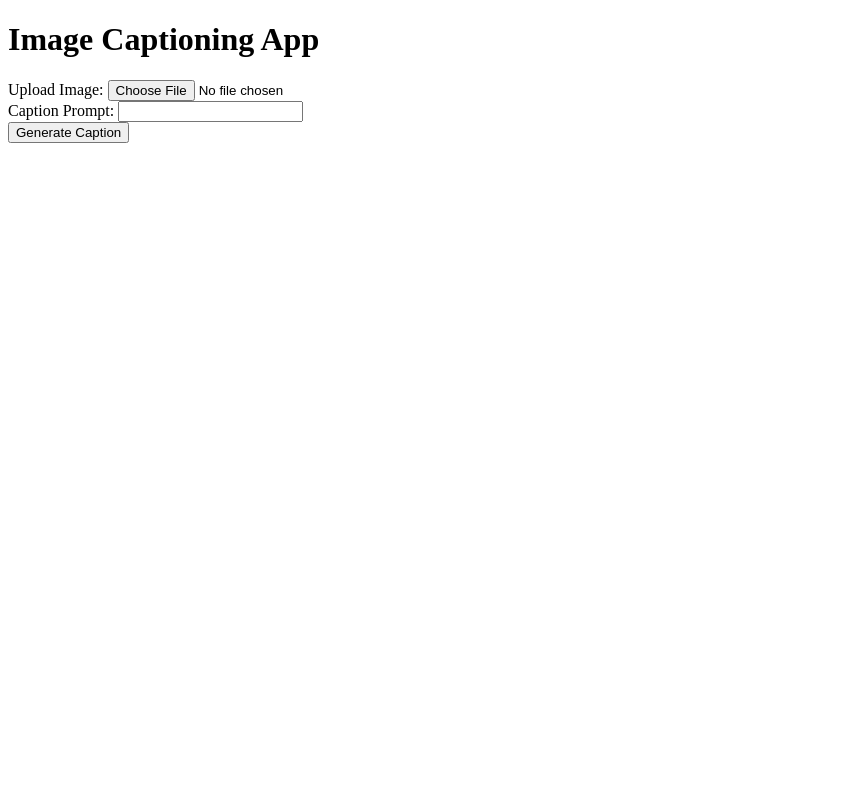
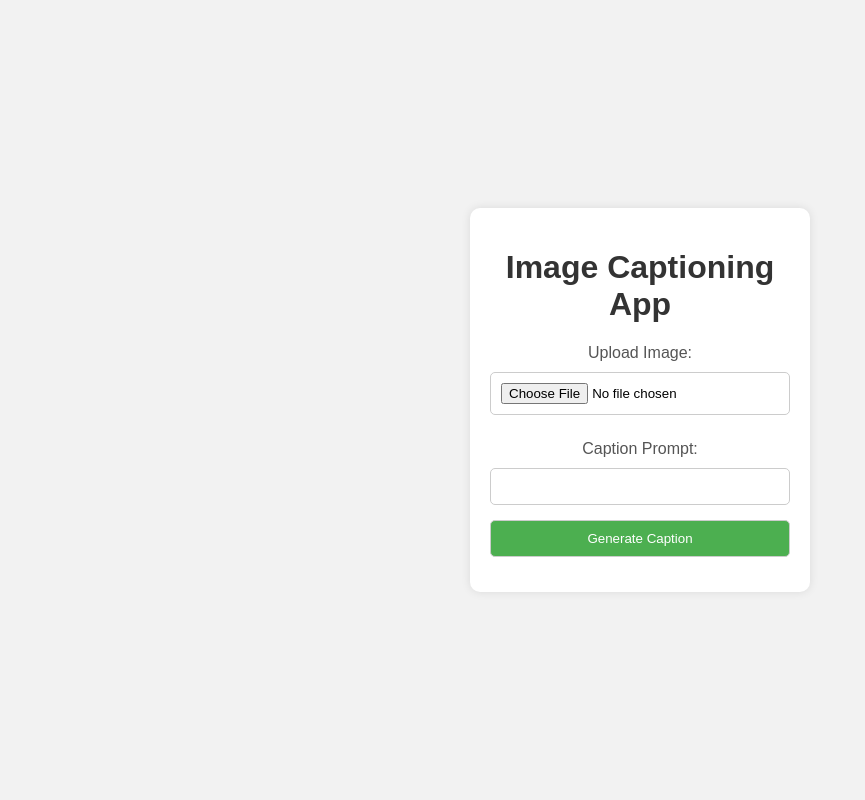
Before and after one commit to VenkateshSoni/imgcap, a Flask app: page / in a window 1280 px wide. Shown: the whole page, without its empty margins (0-865 px from the left). Run offline with Flask 3, Linux system fonts and the light colour scheme.

Commit message:
ui modif

```diff
--- a/templates/index.html
+++ b/templates/index.html
@@ -4,10 +4,63 @@
     <meta charset="UTF-8">
     <meta name="viewport" content="width=device-width, initial-scale=1.0">
     <title>Image Captioning App</title>
+    <style>
+        body {
+            font-family: 'Arial', sans-serif;
+            background-color: #f2f2f2;
+            margin: 0;
+            padding: 0;
+            display: flex;
+            justify-content: center;
+            align-items: center;
+            height: 100vh;
+        }
+
+        form {
+            background-color: #fff;
+            padding: 20px;
+            border-radius: 10px;
+            box-shadow: 0 0 10px rgba(0, 0, 0, 0.1);
+            width: 300px;
+            text-align: center;
+        }
+
+        h1 {
+            color: #333;
+        }
+
+        label {
+            display: block;
+            margin: 10px 0;
+            color: #555;
+        }
+
+        input[type="file"],
+        input[type="text"],
+        input[type="submit"] {
+            width: 100%;
+            padding: 10px;
+            margin-bottom: 15px;
+            box-sizing: border-box;
+            border: 1px solid #ccc;
+            border-radius: 5px;
+        }
+
+        input[type="submit"] {
+            background-color: #4caf50;
+            color: #fff;
+            cursor: pointer;
+            transition: background-color 0.3s;
+        }
+
+        input[type="submit"]:hover {
+            background-color: #45a049;
+        }
+    </style>
 </head>
 <body>
-    <h1>Image Captioning App</h1>
     <form method="post" enctype="multipart/form-data">
+        <h1>Image Captioning App</h1>
         <label for="image">Upload Image:</label>
         <input type="file" name="image" accept="image/*" required>
         <br>
```
Also changed, not shown: templates/results.html (+34 -4 lines).
